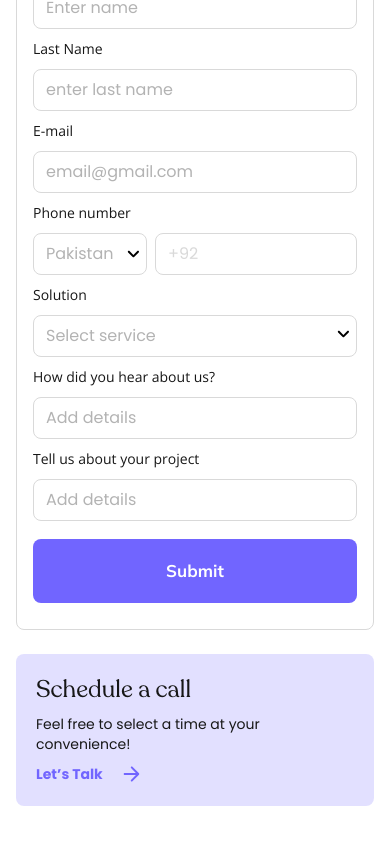
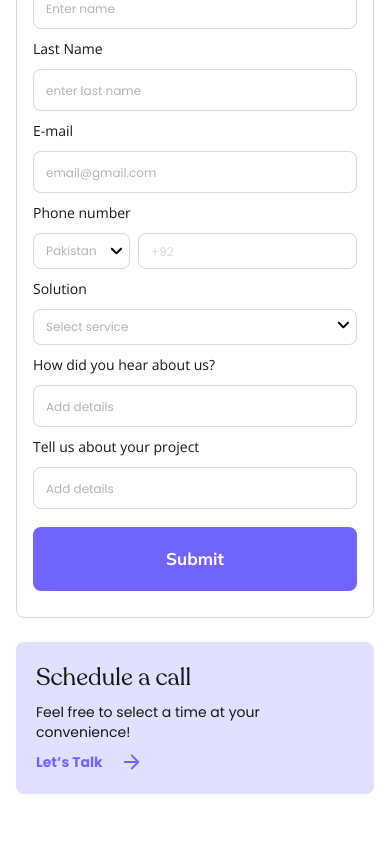
Before and after one commit to farhan-aziz06/contact-form, a Next.js app: page / in a window 390 px wide. Shown: the part 816-1660 px from the top of the page. Built offline with nearby package versions, Linux system fonts and the light colour scheme.

Commit message:
fix: placeholder issue

```diff
--- a/src/app/(task)/components/contact.jsx
+++ b/src/app/(task)/components/contact.jsx
@@ -27,7 +27,7 @@ const ContactForm = () => {
             <input
               type="text"
               placeholder="Enter name"
-              className="w-full px-3 py-2 my-2 border border-[#D9D9D9] rounded-lg placeholder-[#B3B3B3]"
+              className="w-full px-3 py-2 my-2 border border-[#D9D9D9] rounded-lg placeholder-[#B3B3B3]  placeholder:text-[12px] md:placeholder:text-[16px]"
               required
             />
           </div>
@@ -36,7 +36,7 @@ const ContactForm = () => {
             <input
               type="text"
               placeholder="enter last name"
-              className="w-full px-3 py-2 my-2 border border-[#D9D9D9] rounded-lg placeholder-[#B3B3B3]"
+              className="w-full px-3 py-2 my-2 border border-[#D9D9D9] rounded-lg placeholder-[#B3B3B3] placeholder:text-[12px] md:placeholder:text-[16px]"
               required
             />
           </div>
@@ -45,7 +45,7 @@ const ContactForm = () => {
             <input
               type="email"
               placeholder="email@gmail.com"
-              className="w-full px-3 py-2 my-2 border border-[#D9D9D9] rounded-lg placeholder-[#B3B3B3]"
+              className="w-full px-3 py-2 my-2 border border-[#D9D9D9] rounded-lg placeholder-[#B3B3B3] placeholder:text-[12px] md:placeholder:text-[16px]"
               required
             />
           </div>
@@ -69,7 +69,7 @@ const ContactForm = () => {
             <label className="font-open-sans text-sm md:text-[16px]">Phone number</label>
             <div className="flex flex-wrap gap-2 my-2">
               <div className="relative">
-                <select className="appearance-none px-3 py-2 pr-8 text-[#B3B3B3] border border-[#D9D9D9] rounded-lg">
+                <select className="appearance-none px-3 py-2 pr-8 text-[#B3B3B3] border border-[#D9D9D9] rounded-lg text-[12px] md:text-[16px]">
                   <option>Pakistan</option>
                   <option>USA</option>
                   <option>UK</option>
@@ -81,7 +81,7 @@ const ContactForm = () => {
               <input
                 type="text"
                 placeholder="+92"
-                className="flex-1 min-w-0 px-3 py-2 rounded-lg text-[#B3B3B3] border border-[#D9D9D9]"
+                className="flex-1 min-w-0 px-3 py-1 rounded-lg text-[#B3B3B3] border border-[#D9D9D9] placeholder:text-[12px] md:placeholder:text-[16px]"
                 required
               />
             </div>
@@ -99,7 +99,7 @@ const ContactForm = () => {
           </div> */}
           <div className="relative">
             <label className="font-open-sans text-sm md:text-[16px]">Solution</label>
-            <select className="w-full my-2 px-3 py-2 text-[#B3B3B3] border border-[#D9D9D9] rounded-lg appearance-none pr-10">
+            <select className="w-full my-2 px-3 py-2 text-[#B3B3B3] border border-[#D9D9D9] rounded-lg appearance-none pr-10 text-[12px] md:text-[16px]">
               <option>Select service</option>
               <option>Web Development</option>
               <option>Mobile App Development</option>
@@ -116,7 +116,7 @@ const ContactForm = () => {
             <input
               type="text"
               placeholder="Add details"
-              className="w-full px-3 py-2 my-2 border border-[#D9D9D9] rounded-lg placeholder-[#B3B3B3]"
+              className="w-full px-3 py-2 my-2 border border-[#D9D9D9] rounded-lg placeholder-[#B3B3B3] placeholder:text-[12px] md:placeholder:text-[16px]"
               required
             />
           </div>
@@ -124,7 +124,7 @@ const ContactForm = () => {
             <label className="font-open-sans text-sm md:text-[16px]">Tell us about your project</label>
             <input
               placeholder="Add details"
-              className="w-full px-3 py-2 my-2 border border-[#D9D9D9] rounded-lg placeholder-[#B3B3B3]"
+              className="w-full px-3 py-2 my-2 border border-[#D9D9D9] rounded-lg placeholder-[#B3B3B3] placeholder:text-[12px] md:placeholder:text-[16px]"
               required
             />
           </div>
```
